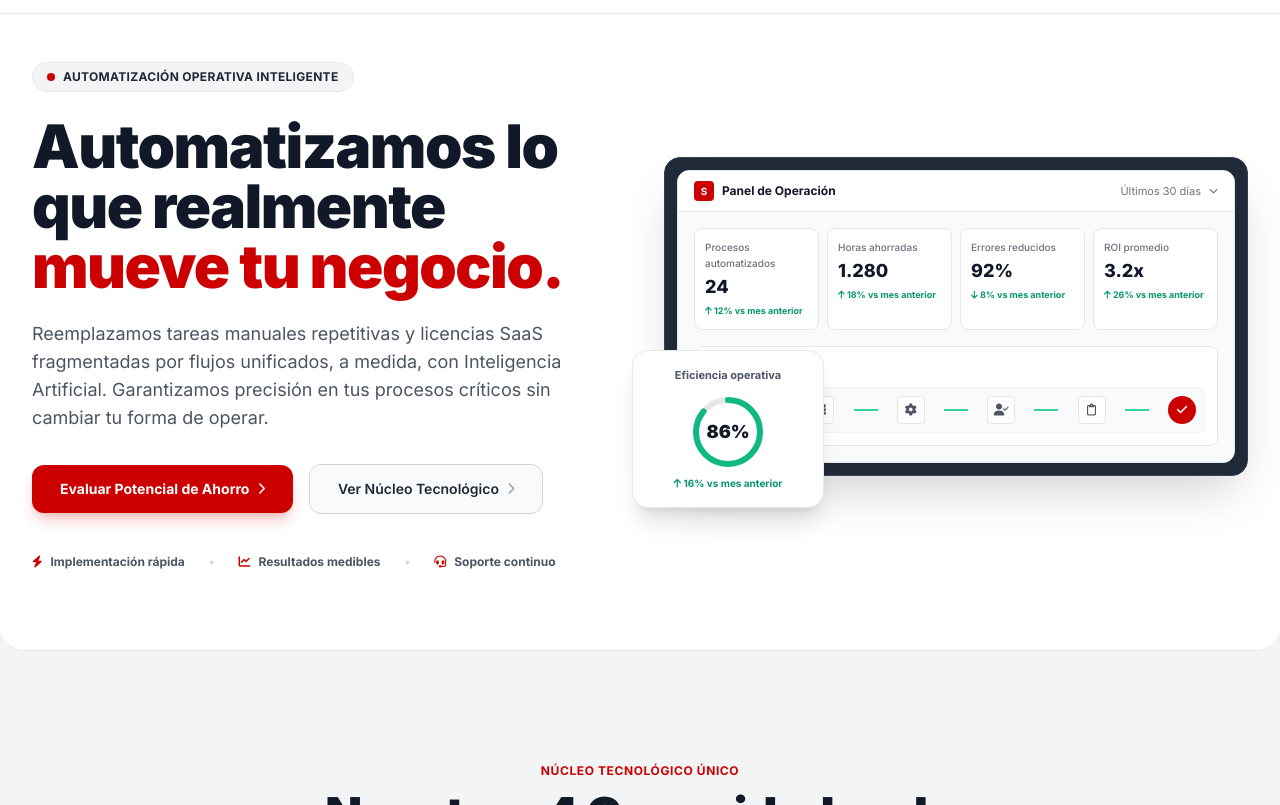
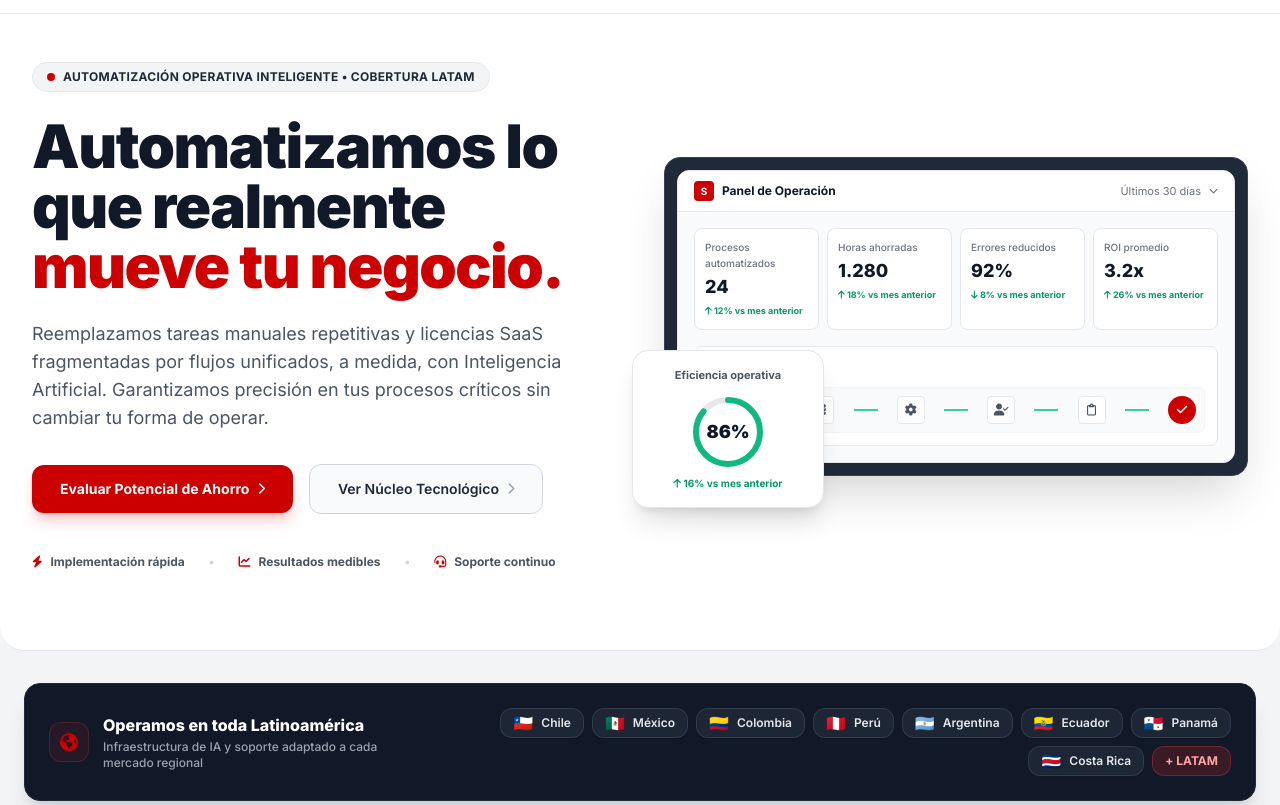
Before and after one commit to 8vaCBS/strata_factory, a plain HTML site: page index.html in a window 1280 px wide. Shown: the part 147-952 px from the top of the page. Drawn offline with nearby package versions, Linux system fonts and the light colour scheme.

Commit message:
Update index.html

```diff
--- a/index.html
+++ b/index.html
@@ -12,11 +12,17 @@
     <meta name="google-site-verification" content="p4IOxsoqqkGWL_Yt-hknPLWVNMkaUzTZ7UmfvjZakB8" />
 
     <!-- SEO & GEO Meta Tags -->
-    <meta name="description" content="Diseñamos e implementamos arquitecturas de Inteligencia Artificial e integración de workflows para eliminar ineficiencias, reducir costos fijos y acelerar la operación de empresas en Chile y LATAM.">
-    <meta name="keywords" content="ingenieria de workflows ia latam, automatizacion de procesos operativos chile, agentes de inteligencia artificial pymes, optimizacion de costos operativos, arquitectura de software a medida, strata factory">
+    <meta name="description" content="Diseñamos e implementamos arquitecturas de Inteligencia Artificial e integración de workflows para eliminar ineficiencias, reducir costos fijos y acelerar la operación de empresas en Chile, México, Colombia, Perú, Argentina y toda LATAM.">
+    <meta name="keywords" content="ingenieria de workflows ia latam, automatizacion de procesos operativos chile, agentes ia mexico colombia peru, optimizacion de costos operativos latinoamerica, arquitectura de software a medida latam, strata factory">
     <meta name="author" content="Strata Factory">
     <meta name="robots" content="index, follow">
     <link rel="canonical" href="https://stratafactory.cl/">
+    <link rel="alternate" hreflang="es" href="https://stratafactory.cl/">
+    <link rel="alternate" hreflang="es-CL" href="https://stratafactory.cl/">
+    <link rel="alternate" hreflang="es-MX" href="https://stratafactory.cl/">
+    <link rel="alternate" hreflang="es-CO" href="https://stratafactory.cl/">
+    <link rel="alternate" hreflang="es-PE" href="https://stratafactory.cl/">
+    <link rel="alternate" hreflang="es-AR" href="https://stratafactory.cl/">
 
     <!-- Geo Target Meta Tags -->
     <meta name="geo.region" content="CL-RM">
@@ -27,14 +33,14 @@
     <!-- Open Graph / Social Media Preview -->
     <meta property="og:type" content="website">
     <meta property="og:url" content="https://stratafactory.cl/">
-    <meta property="og:title" content="Strata Factory | Arquitectura de IA & Eficiencia Operativa B2B">
-    <meta property="og:description" content="Eliminamos fricción operativa y costos fijos innecesarios mediante ingeniería de workflows y agentes de Inteligencia Artificial a medida.">
+    <meta property="og:title" content="Strata Factory | Arquitectura de IA & Eficiencia Operativa B2B en LATAM">
+    <meta property="og:description" content="Eliminamos fricción operativa y costos fijos innecesarios mediante ingeniería de workflows y agentes de Inteligencia Artificial a medida para empresas en Chile y Latinoamérica.">
     <meta property="og:image" content="https://cdn.shopify.com/s/files/1/0773/9683/6592/files/ChatGPT_Image_24_jul_2026_07_30_05_p.m..png?v=1784938405">
     <meta property="og:locale" content="es_CL">
 
     <!-- Twitter Card -->
     <meta name="twitter:card" content="summary_large_image">
-    <meta name="twitter:title" content="Strata Factory | Ingeniería de IA Operativa">
+    <meta name="twitter:title" content="Strata Factory | Ingeniería de IA Operativa LATAM">
     <meta name="twitter:description" content="Sistemas de IA e integración de procesos para empresas en Chile y Latinoamérica.">
 
     <!-- Schema.org JSON-LD -->
@@ -59,13 +65,16 @@
         "latitude": "-33.448889",
         "longitude": "-70.669265"
       },
-      "areaServed": ["Chile", "México", "Colombia", "Perú", "Ecuador", "Costa Rica", "Panamá", "LATAM"],
+      "areaServed": [
+        "Chile", "México", "Colombia", "Perú", "Argentina", "Ecuador",
+        "Costa Rica", "Panamá", "Uruguay", "Guatemala", "República Dominicana", "LATAM"
+      ],
       "knowsAbout": [
         "Ingeniería de Workflows con IA",
         "Agentes de Inteligencia Artificial Operativos",
         "Reducción de Costos Operativos B2B",
         "Automatización de Procesos Críticos",
-        "Integración de Sistemas de Gestión"
+        "Integración de Sistemas de Gestión Multiregional"
       ]
     }
     </script>
@@ -137,7 +146,7 @@
                 <!-- Tagline Badge -->
                 <div class="inline-flex items-center gap-2 px-3.5 py-1.5 rounded-full bg-gray-100 border border-gray-200 text-gray-800 text-xs font-bold tracking-wide uppercase">
                     <span class="w-2 h-2 rounded-full bg-[#cc0000]"></span>
-                    AUTOMATIZACIÓN OPERATIVA INTELIGENTE
+                    AUTOMATIZACIÓN OPERATIVA INTELIGENTE • COBERTURA LATAM
                 </div>
 
                 <!-- Main Title matching requested heavy typography style -->
@@ -265,6 +274,50 @@
 
         </div>
     </header>
+
+    <!-- LATAM Regional Reach & Trust Bar -->
+    <section class="max-w-7xl mx-auto px-6 mb-16">
+        <div class="bg-gray-900 border border-gray-800 rounded-2xl p-6 shadow-xl flex flex-col md:flex-row items-center justify-between gap-6">
+            <div class="flex items-center gap-3.5">
+                <div class="w-10 h-10 rounded-xl bg-red-600/10 border border-red-500/20 flex items-center justify-center text-[#cc0000] shrink-0">
+                    <i class="fa-solid fa-earth-americas text-lg"></i>
+                </div>
+                <div>
+                    <span class="block text-white font-extrabold text-sm md:text-base">Operamos en toda Latinoamérica</span>
+                    <span class="block text-gray-400 font-medium text-xs mt-0.5">Infraestructura de IA y soporte adaptado a cada mercado regional</span>
+                </div>
+            </div>
+            <div class="flex flex-wrap items-center justify-center md:justify-end gap-2 text-xs font-semibold">
+                <span class="bg-gray-800/90 border border-gray-700/80 text-gray-200 px-3 py-1.5 rounded-xl flex items-center gap-2 hover:border-red-500/50 transition-all shadow-sm">
+                    <span class="text-base leading-none">🇨🇱</span> Chile
+                </span>
+                <span class="bg-gray-800/90 border border-gray-700/80 text-gray-200 px-3 py-1.5 rounded-xl flex items-center gap-2 hover:border-red-500/50 transition-all shadow-sm">
+                    <span class="text-base leading-none">🇲🇽</span> México
+                </span>
+                <span class="bg-gray-800/90 border border-gray-700/80 text-gray-200 px-3 py-1.5 rounded-xl flex items-center gap-2 hover:border-red-500/50 transition-all shadow-sm">
+                    <span class="text-base leading-none">🇨🇴</span> Colombia
+                </span>
+                <span class="bg-gray-800/90 border border-gray-700/80 text-gray-200 px-3 py-1.5 rounded-xl flex items-center gap-2 hover:border-red-500/50 transition-all shadow-sm">
+                    <span class="text-base leading-none">🇵🇪</span> Perú
+                </span>
+                <span class="bg-gray-800/90 border border-gray-700/80 text-gray-200 px-3 py-1.5 rounded-xl flex items-center gap-2 hover:border-red-500/50 transition-all shadow-sm">
+                    <span class="text-base leading-none">🇦🇷</span> Argentina
+                </span>
+                <span class="bg-gray-800/90 border border-gray-700/80 text-gray-200 px-3 py-1.5 rounded-xl flex items-center gap-2 hover:border-red-500/50 transition-all shadow-sm">
+                    <span class="text-base leading-none">🇪🇨</span> Ecuador
+                </span>
+                <span class="bg-gray-800/90 border border-gray-700/80 text-gray-200 px-3 py-1.5 rounded-xl flex items-center gap-2 hover:border-red-500/50 transition-all shadow-sm">
+                    <span class="text-base leading-none">🇵🇦</span> Panamá
+                </span>
+                <span class="bg-gray-800/90 border border-gray-700/80 text-gray-200 px-3 py-1.5 rounded-xl flex items-center gap-2 hover:border-red-500/50 transition-all shadow-sm">
+                    <span class="text-base leading-none">🇨🇷</span> Costa Rica
+                </span>
+                <span class="bg-red-600/20 border border-red-500/30 text-red-300 px-3 py-1.5 rounded-xl flex items-center gap-1 font-bold">
+                    + LATAM
+                </span>
+            </div>
+        </div>
+    </section>
 
     <!-- Technical Capabilities Section -->
     <section id="arquitectura" class="py-20 px-6 max-w-7xl mx-auto">
@@ -474,21 +527,27 @@
                     <h3 class="text-base font-bold text-gray-900 mb-4">Solicitar Diagnóstico por Correo</h3>
                     <form id="leadForm" class="space-y-4" onsubmit="handleFormSubmit(event)">
                         <div>
-                            <label for="form-name" class="block text-xs font-medium text-gray-600 mb-1">Nombre y Apellido</label>
-                            <input type="text" id="form-name" required placeholder="Tu nombre"
+                            <label for="form-phone" class="block text-xs font-medium text-gray-600 mb-1">Teléfono / WhatsApp (con código de país)</label>
+                            <input type="tel" id="form-phone" required placeholder="+56 / +52 / +57 / +51 ..."
                                    class="w-full px-4 py-3 bg-white border border-gray-300 rounded-lg text-sm text-gray-900 placeholder-gray-400 focus:outline-none focus:border-red-600 transition-all">
                         </div>
 
                         <div>
-                            <label for="form-email" class="block text-xs font-medium text-gray-600 mb-1">Correo Corporativo</label>
-                            <input type="email" id="form-email" required placeholder="nombre@empresa.com"
-                                   class="w-full px-4 py-3 bg-white border border-gray-300 rounded-lg text-sm text-gray-900 placeholder-gray-400 focus:outline-none focus:border-red-600 transition-all">
-                        </div>
-
-                        <div>
-                            <label for="form-phone" class="block text-xs font-medium text-gray-600 mb-1">Teléfono / WhatsApp</label>
-                            <input type="tel" id="form-phone" required placeholder="+56 9 ..."
-                                   class="w-full px-4 py-3 bg-white border border-gray-300 rounded-lg text-sm text-gray-900 placeholder-gray-400 focus:outline-none focus:border-red-600 transition-all">
+                            <label for="form-country" class="block text-xs font-medium text-gray-600 mb-1">País de Operación</label>
+                            <select id="form-country" required class="w-full px-4 py-3 bg-white border border-gray-300 rounded-lg text-sm text-gray-900 focus:outline-none focus:border-red-600 transition-all">
+                                <option value="" disabled selected>Selecciona tu país</option>
+                                <option value="Chile">Chile</option>
+                                <option value="México">México</option>
+                                <option value="Colombia">Colombia</option>
+                                <option value="Perú">Perú</option>
+                                <option value="Argentina">Argentina</option>
+                                <option value="Ecuador">Ecuador</option>
+                                <option value="Panamá">Panamá</option>
+                                <option value="Costa Rica">Costa Rica</option>
+                                <option value="Uruguay">Uruguay</option>
+                                <option value="Guatemala">Guatemala</option>
+                                <option value="Otro LATAM">Otro País de Latinoamérica</option>
+                            </select>
                         </div>
 
                         <div>
@@ -547,9 +606,10 @@
             const name = document.getElementById('form-name').value;
             const email = document.getElementById('form-email').value;
             const phone = document.getElementById('form-phone').value;
+            const country = document.getElementById('form-country').value;
             const industry = document.getElementById('form-industry').value;
 
-            const message = `Hola Strata Factory, solicito un diagnóstico de eficiencia operativa:\n- Nombre: ${name}\n- Email: ${email}\n- WhatsApp: ${phone}\n- Sector: ${industry}`;
+            const message = `Hola Strata Factory, solicito un diagnóstico de eficiencia operativa:\n- Nombre: ${name}\n- Email: ${email}\n- WhatsApp: ${phone}\n- País: ${country}\n- Sector: ${industry}`;
             const waUrl = `https://wa.me/56981749481?text=${encodeURIComponent(message)}`;
 
             document.getElementById('leadForm').classList.add('hidden');
```
